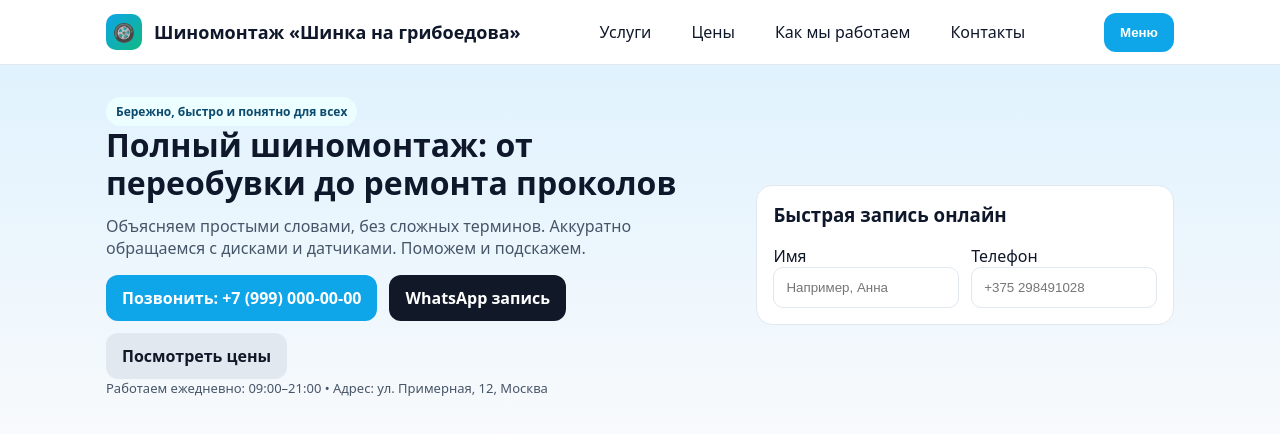
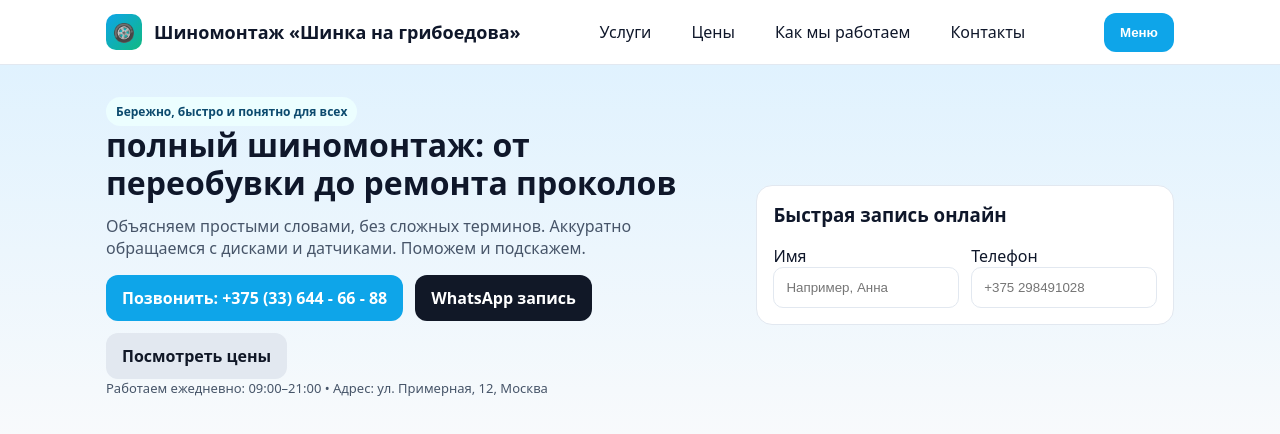
Before and after one commit to playerplay2111-ops/Shinomotage, a plain HTML site: page index.html in a window 1280 px wide. Drawn offline with Linux system fonts and the light colour scheme.

Commit message:
Update index.html

```diff
--- a/index.html
+++ b/index.html
@@ -97,10 +97,10 @@
     <div class="container hero-wrap">
       <div>
         <span class="badge">Бережно, быстро и понятно для всех</span>
-        <h1>Полный шиномонтаж: от переобувки до ремонта проколов</h1>
+        <h1>полный шиномонтаж: от переобувки до ремонта проколов</h1>
         <p>Объясняем простыми словами, без сложных терминов. Аккуратно обращаемся с дисками и датчиками. Поможем и подскажем.</p>
         <div class="actions">
-          <a class="btn" href="tel:+79990000000">Позвонить: +7 (999) 000‑00‑00</a>
+          <a class="btn" href="tel:+375(33)644-66-88">Позвонить: +375 (33) 644 - 66 - 88 </a>
           <a class="btn secondary" href="https://wa.me/79990000000?text=Здравствуйте!%20Хочу%20записаться%20на%20шиномонтаж." target="_blank" rel="noopener">WhatsApp запись</a>
           <a class="btn light" href="#prices">Посмотреть цены</a>
         </div>
```
